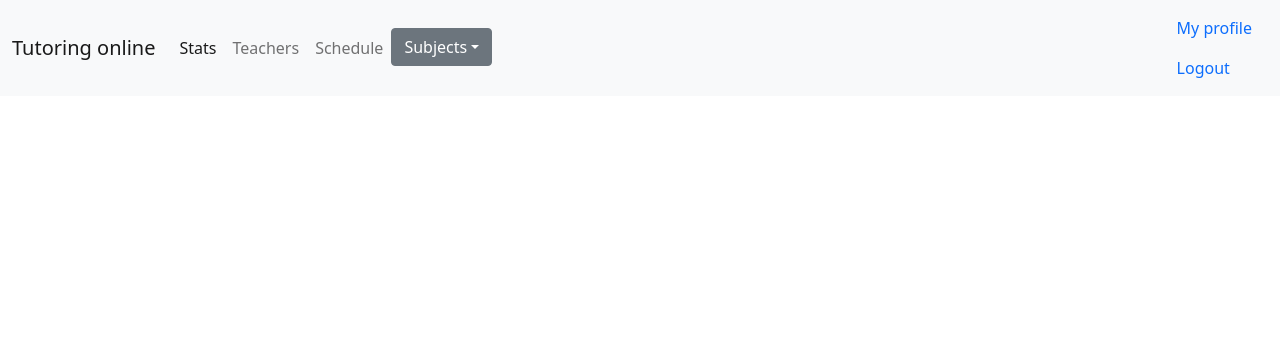
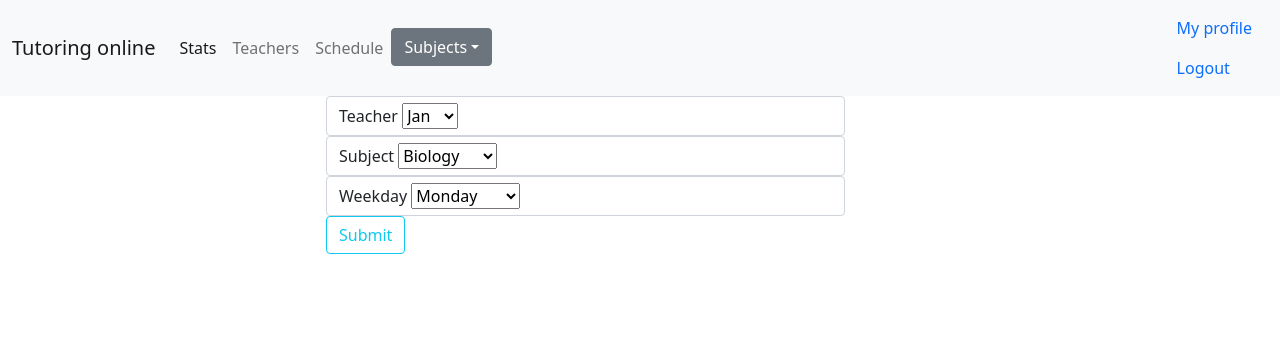
Before and after one commit to wwlodar/teacher_web, a Flask app: page /class_addition in a window 1280 px wide. Shown: the top 356 px of the page. Run offline with Flask 2, Linux system fonts and the light colour scheme; a user stored in the database is signed in; data comes from the database, SQL or seed files in the repository; both versions use the stored data as it was after the commit.

Commit message:
add classes

```diff
--- a/app/admin_routes.py
+++ b/app/admin_routes.py
@@ -33,7 +33,6 @@ def register_teacher():
 		if user:
 			flash("This email is already taken")
 		else:
-			print(form.errors)
 			hashed_password = bcrypt.generate_password_hash(form.password.data).decode('utf-8')
 			user = Teacher(email=form.email.data, password=hashed_password, university=form.university.data,
 			               first_name=form.first_name.data, last_name=form.last_name.data)
@@ -55,8 +54,11 @@ def register_student():
 				flash("This email is already taken")
 			else:
 				hashed_password = bcrypt.generate_password_hash(form.password.data).decode('utf-8')
-				user = Student(email=form.email.data, password=hashed_password, first_name=form.first_name.data,
-				               last_name=form.last_name.data, date_of_birth=form.date_of_birth.data,
+				user = Student(email=form.email.data,
+				               password=hashed_password,
+				               first_name=form.first_name.data,
+				               last_name=form.last_name.data,
+				               date_of_birth=form.date_of_birth.data,
 				               parents_name=form.parents_name.data,
 				               parents_phone=form.parents_phone.data)
 				db.session.add(user)
@@ -72,25 +74,29 @@ def admin_panel():
 	return render_template('admin_panel.html')
 
 
-@app.route('/class_addition')
+@app.route('/class_addition', methods=['GET', 'POST'])
 @is_admin()
 def add_class():
 	form = AddNewClass()
 	form.teacher_id.choices = [(t.id, t.first_name) for t in Teacher.query.all()]
+	print(form.errors)
 	if form.validate_on_submit():
-		classes = Classes(teacher_id=form.teacher_id.data, weekday=form.weekday.data)
+		classes = Classes(teacher_id=form.teacher_id.data, weekday=form.weekday.data, subject=form.subject.data)
 		db.session.add(classes)
 		db.session.commit()
-	return render_template('class_addition.html')
+		flash("Class was added", "success")
+		return redirect(url_for('admin_panel'))
+	return render_template('class_addition.html', form=form)
 
 
 @app.route('/student_class')
 @is_admin()
 def student_class():
 	form = AssignStudent()
+	form.student_id.choices = [(t.id, t.first_name) for t in Student.query.all()]
+	form.classes_id.choices = [(t.id, t.subject) for t in Classes.query.all()]
 	if form.validate_on_submit():
-		c = Classes()
-		s = Student()
-		c.students.append(s)
-		db.session.add(c)
+		student1 = Student(id=form.student_id.data)
+		class1 = Classes(id=form.classes_id.data)
+		student1.classes_assigned.append(class1)
 		db.session.commit()
--- a/app/forms.py
+++ b/app/forms.py
@@ -40,8 +40,9 @@ class RegisterFormStudent(FlaskForm):
 
 
 class AddNewClass(FlaskForm):
-	teacher_id = SelectField(coerce=int)
-	subject = SelectField("Subjects", choices=['Biology', 'Chemistry', 'History'])
+	teacher_id = SelectField(coerce=int, validators=[DataRequired()])
+	subject = SelectField("Subjects", choices=['Biology', 'Chemistry', 'History'], validators=[DataRequired()])
+	weekday = SelectField("Day of the class", choices=['Monday', 'Tuesday', 'Wednesday', 'Thursday', 'Friday'], validators=[DataRequired()])
 	submit = SubmitField('Submit')
 
 
--- a/app/main.py
+++ b/app/main.py
@@ -37,3 +37,9 @@ def logout():
 def teachers_page():
     teachers = Teacher.query.all()
     return render_template('teachers.html', teachers=teachers)
+
+@app.route('/profile')
+def my_profile():
+    if current_user.is_authenticated and current_user.email =="m@m.m":
+        return redirect(url_for('admin_panel'))
+    return render_template('profile.html')
--- a/app/templates/class_addition.html
+++ b/app/templates/class_addition.html
@@ -3,14 +3,33 @@
 {% block content %}
 <head>
 	<meta charset="UTF-8">
-	<title>Teachers</title>
+	<title>Add class</title>
 </head>
 <body>
-
-<div>
-	{% for mesg in get_flashed_messages() %}
-	<h1>{{ mesg }}</h1>
-	{% endfor %}
-</div>
+<form action='' method="post">
+	{{ form.csrf_token }}
+		<div>
+			{% for mesg in get_flashed_messages() %}
+			<h1>{{ mesg }}</h1>
+			{% endfor %}
+		</div>
+	<fieldset>
+		<div class="form-control">
+			<a>Teacher</a>
+			{{form.teacher_id}}
+		</div>
+			<div class="form-control">
+			<a>Subject</a>
+			{{form.subject}}
+			</div>
+			<div class="form-control">
+				<a>Weekday</a>
+			{{form.weekday}}
+			</div>
+		<div>
+			{{ form.submit(class="btn btn-outline-info") }}
+		</div>
+	</fieldset>
+</form>
 </body>
 {% endblock content %}
--- a/app/templates/layout.html
+++ b/app/templates/layout.html
@@ -42,7 +42,7 @@
 			</div>
 			<div>
 				{% if current_user.is_authenticated %}
-				<a class="nav-item nav-link">My profile</a>
+				<a class="nav-item nav-link" href="profile">My profile</a>
 				<a class="nav-item nav-link " href="logout">Logout</a>
 				{% else %}
 				<a href="login">
```
Also changed, not shown: app/__init__.py (+4 -3 lines), app/templates/profile.html (added, +10 -0 lines), app/site.db.
